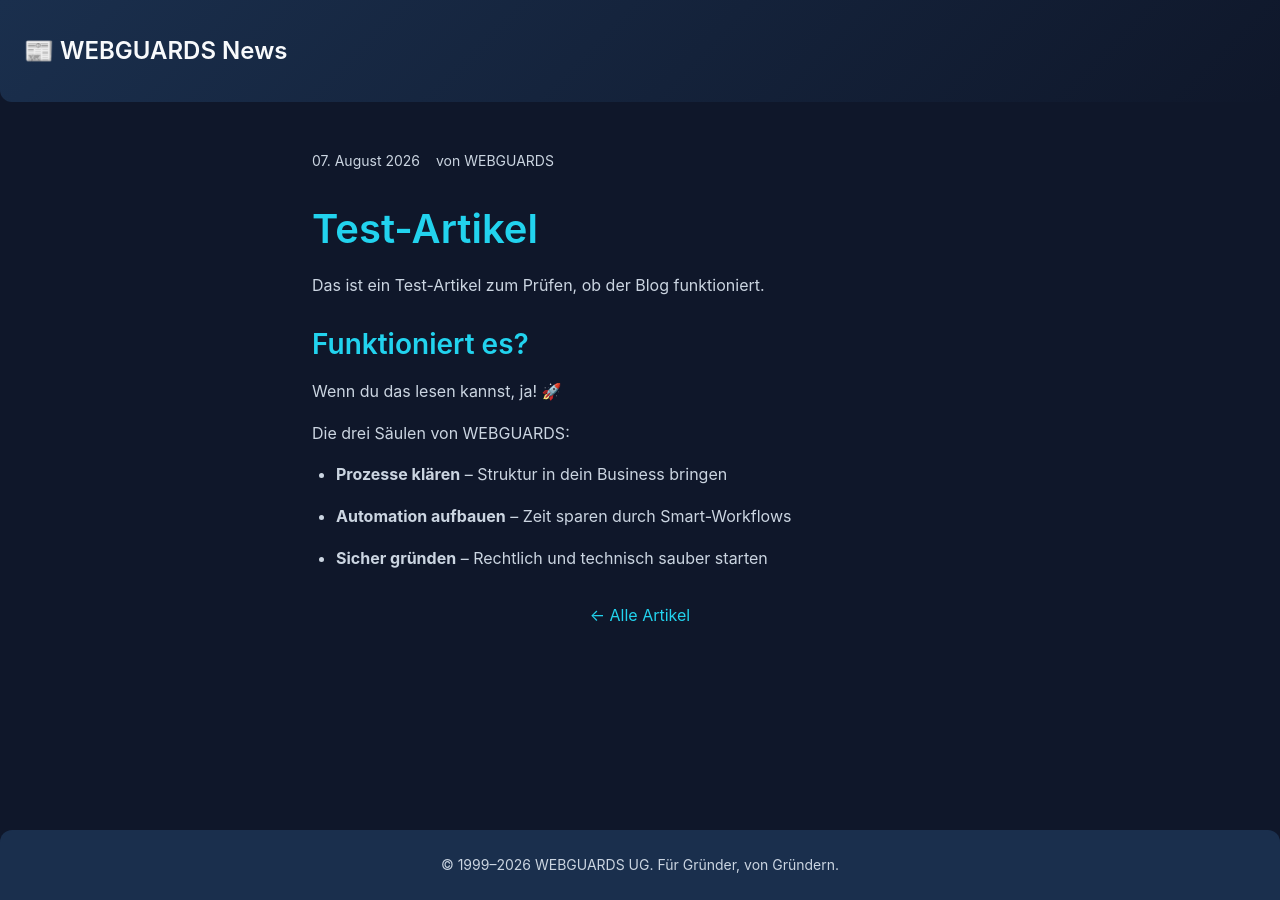
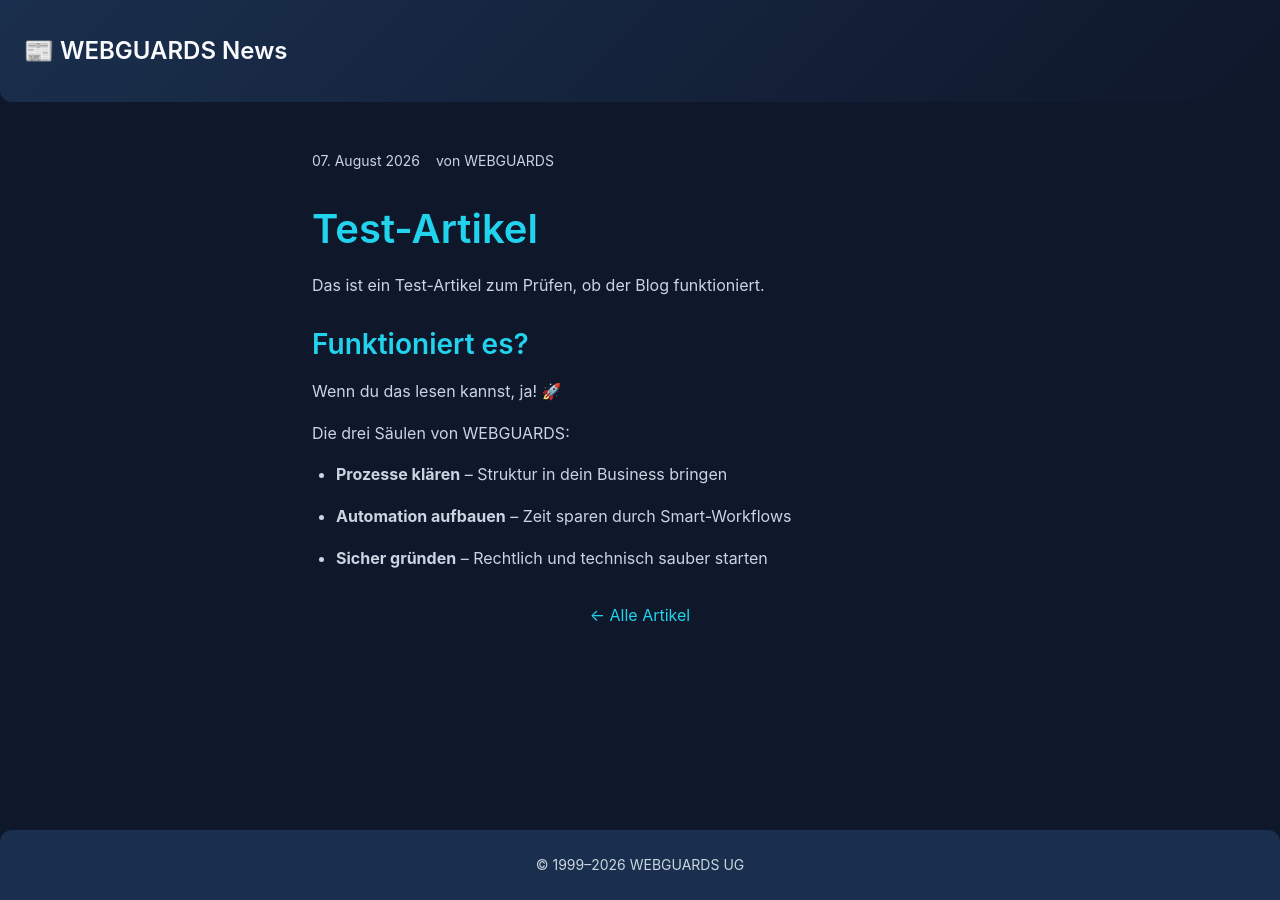
Before and after one commit to wbgrds/de.webguards.news, a Jekyll site: the page built from _posts/2026-08-07-test.md, in a window 1280 px wide. Built offline with Jekyll 4.4.1, drawn with Linux system fonts in a browser that asks for light colours.

Commit message:
style: Footer auf Copyright reduzieren

```diff
--- a/_layouts/default.html
+++ b/_layouts/default.html
@@ -11,7 +11,7 @@
   </div>
 
   <footer>
-    <p>© 1999–2026 WEBGUARDS UG. Für Gründer, von Gründern.</p>
+    <p>© 1999–2026 WEBGUARDS UG</p>
   </footer>
 </body>
 </html>
--- a/_layouts/post.html
+++ b/_layouts/post.html
@@ -24,7 +24,7 @@
   </div>
 
   <footer>
-    <p>© 1999–2026 WEBGUARDS UG. Für Gründer, von Gründern.</p>
+    <p>© 1999–2026 WEBGUARDS UG</p>
   </footer>
 </body>
 </html>
```
